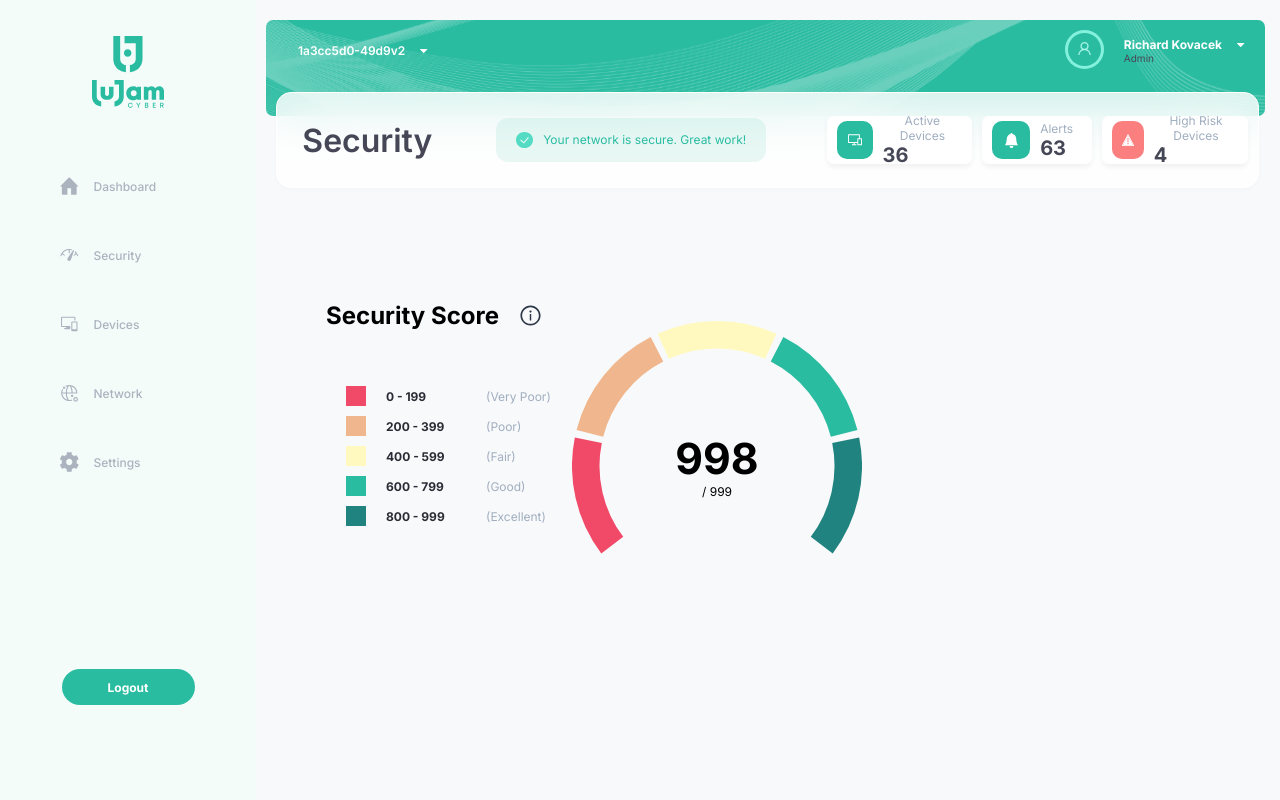
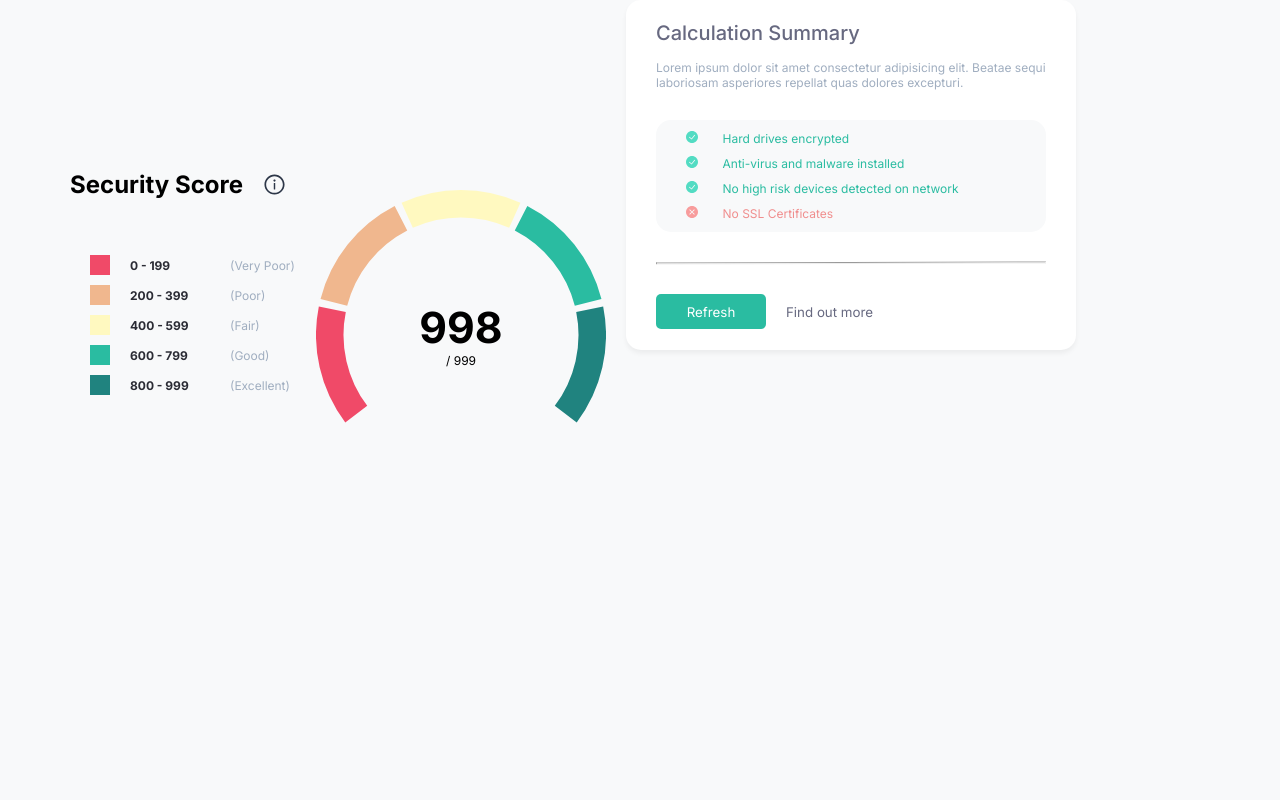
Before and after one commit to iKarans/jersey-client-project, a React (Create React App) app: page /security in a window 1280 px wide. Shown: the top 800 px of the page. Built offline with nearby package versions, Linux system fonts and the light colour scheme.

Commit message:
initial design and content finished

```diff
--- a/src/App.jsx
+++ b/src/App.jsx
@@ -1,4 +1,6 @@
 import React from "react";
+
+import Security from "./containers/Security/Security";
 
 import "./App.css";
 import { BrowserRouter as Router } from "react-router-dom";
@@ -7,10 +9,13 @@ import Routes from "./containers/Routes/Routes";
 const App = () => {
   return (
     <div className="App">
+      <Security />
+
       <Router>
         <Routes />
       </Router>
     </div>
+
   );
 };
 export default App;
--- /dev/null
+++ b/src/components/CalculationSummary/CalculationSummary.scss
@@ -0,0 +1,89 @@
+@use "../../assets/styles/mixins" as *;
+@use "../../assets/styles/variables" as *;
+
+.container {
+    height: 350px;
+    width: 450px;
+    border-radius: 15px;
+    display: flex;
+    justify-content: center;
+    align-items: center;
+    background-color: white;
+    box-shadow: 0px 3.5px 5.5px rgba(0, 0, 0, 0.05);
+}
+
+.calculation {
+    height: 315px;
+    width: 390px;
+    display: flex;
+    justify-content: center;
+    flex-direction: column;
+
+    &__title {
+        margin-bottom: 15px;
+        display: flex;
+        justify-content: start;
+        font-size: 20px;
+        font-weight: 500;
+        color: #676980;
+    }
+
+    &__paragraph {
+        margin-bottom: 30px;
+        color: #A0AEC0;
+    }
+}
+
+.calculation__container {
+    height: 112px;
+    width: 100%;
+    display: flex;
+    justify-content: left;
+    align-items: center;
+    background-color: #F8F9FA;
+    border-radius: 15px;
+}
+
+.calculation__container--items{
+
+   display: grid;
+   grid-template-columns: .25fr 1fr;
+   grid-template-rows: repeat(4, 1fr);
+
+}
+
+.calculation__container--image {
+    margin: 5px;
+    padding-left: 25px;
+}
+
+.calculation__container--paragraph{
+    margin: 5px;
+    color: $primary-color;
+
+}
+
+hr {
+    margin-top: 30px;
+    transform: rotate(-0.18deg);
+}
+
+.calculation__button {
+    margin-top: 30px;
+
+    &--refresh {
+        height: 35px;
+        width: 110px;
+        border-radius: 5px;
+        background-color: $primary-color;
+        border: none;
+        color: $text-tertiary;
+    }
+
+    &--more {
+        background: none;
+        border: none;
+        margin-left: 20px;
+        color: #676980;
+    }
+}
--- /dev/null
+++ b/src/components/CalculationSummary/CalulationSummary.jsx
@@ -0,0 +1,38 @@
+import React from 'react'
+import "./CalculationSummary.scss";
+import Tick from "../../assets/login/green-tick.svg";
+import Cross from "../../assets/login/red-cross.svg";
+
+const CalulationSummary = () => {
+    return (
+        <div className="container">
+        <div className="calculation">
+            <h1 className="calculation__title">Calculation Summary</h1>
+            <p className="calculation__paragraph">Lorem ipsum dolor sit amet consectetur adipisicing elit. Beatae sequi laboriosam asperiores repellat quas dolores excepturi.</p>
+
+            <div className="calculation__container">
+                <div className="calculation__container--items">
+                    <img className="calculation__container--image" src={Tick} alt="Green tick"/>
+                    <p className="calculation__container--paragraph">Hard drives encrypted</p>
+                    <img className="calculation__container--image" src={Tick} alt="Green tick"/>
+                    <p className="calculation__container--paragraph">Anti-virus and malware installed</p>
+                    <img className="calculation__container--image" src={Tick} alt="Green tick"/>
+                    <p className="calculation__container--paragraph">No high risk devices detected on network</p>
+                    <img className="calculation__container--image" src={Cross} alt="Red-Cross"/>
+                    <p className="calculation__container--paragraph" style={{color: '#F08E8E'}}>No SSL Certificates</p>
+                </div>
+
+            </div>
+
+            <hr/>
+
+            <div className="calculation__button">
+            <button className="calculation__button--refresh">Refresh</button>
+            <button className="calculation__button--more">Find out more</button>
+            </div>
+        </div>
+        </div>
+    )
+}
+
+export default CalulationSummary
--- a/src/containers/Security/Security.jsx
+++ b/src/containers/Security/Security.jsx
@@ -1,11 +1,13 @@
 import React from 'react'
 import "./Security.scss"
 import SecurityScore from '../../components/SecurityScore/SecurityScore'
+import CalulationSummary from '../../components/CalculationSummary/CalulationSummary'
 
 const Security = () => {
   return (
     <div className="security">
       <SecurityScore />
+      <CalulationSummary />
     </div>
   )
 }
```
